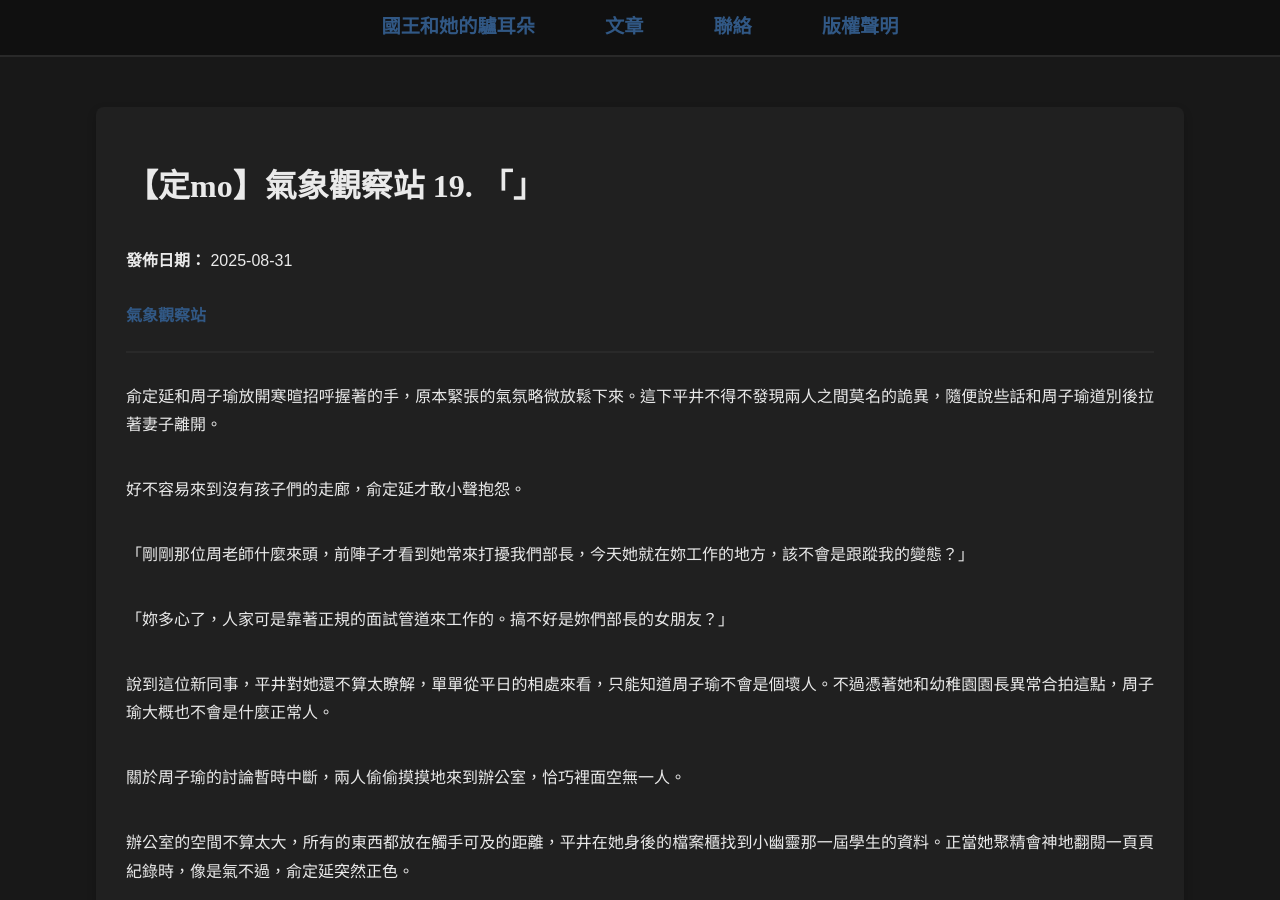
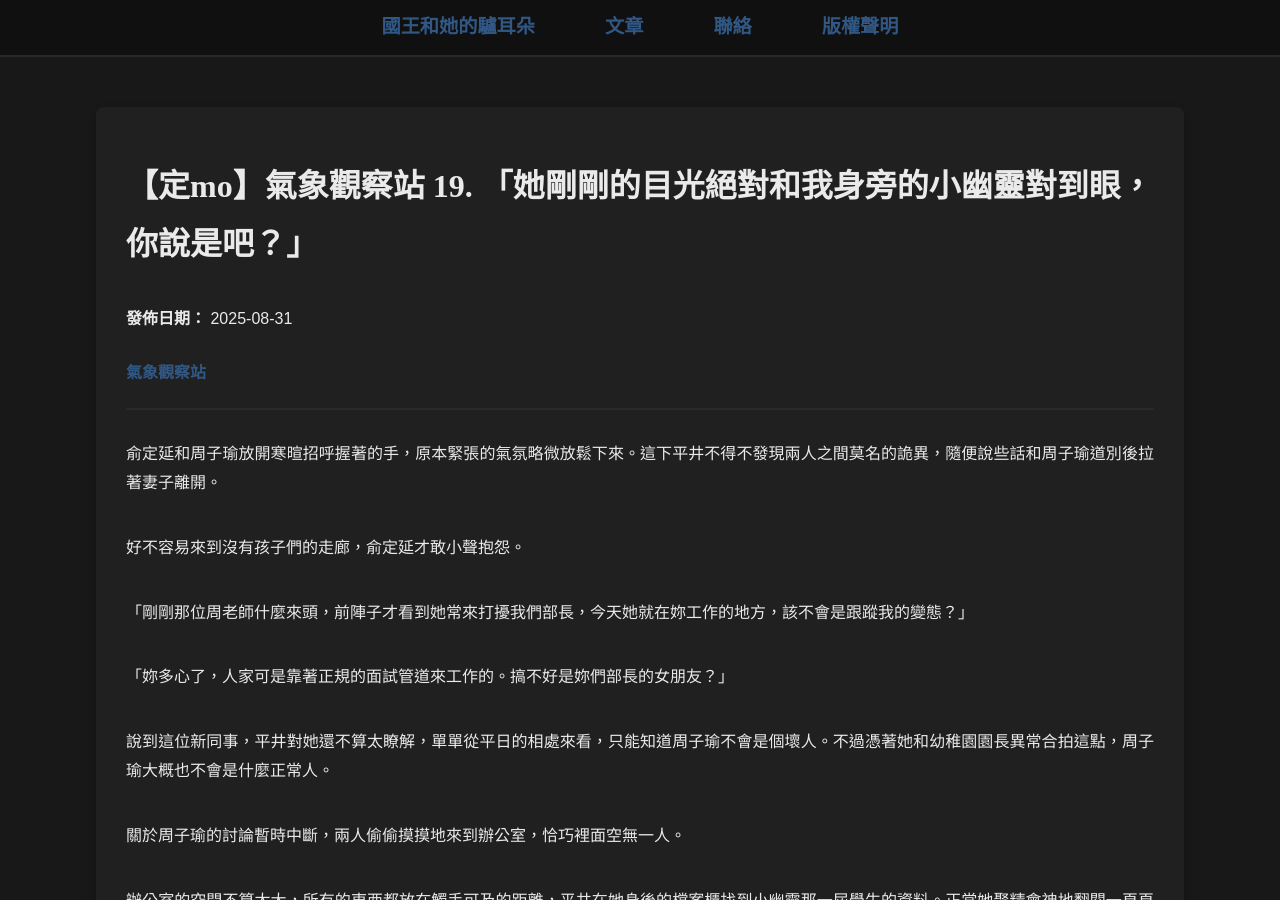
Before and after one commit to thekingwithdonkeyears/website, a Jekyll site: the page built from _posts/2025-08-31-Weather-Station-19.md, in a window 1280 px wide and 900 px high. Built offline with Jekyll 4.4.1, drawn with Linux system fonts in a browser that asks for light colours; comment, search, counter and statistics services are not loaded.

Commit message:
Update 2025-08-31-Weather-Station-19.md

```diff
--- a/_posts/2025-08-31-Weather-Station-19.md
+++ b/_posts/2025-08-31-Weather-Station-19.md
@@ -1,6 +1,6 @@
 ---
 layout: post
-title: 【定mo】氣象觀察站 19. 「」
+title: 【定mo】氣象觀察站 19. 「她剛剛的目光絕對和我身旁的小幽靈對到眼，你說是吧？」
 categories:
   - 氣象觀察站
 tags:
```
